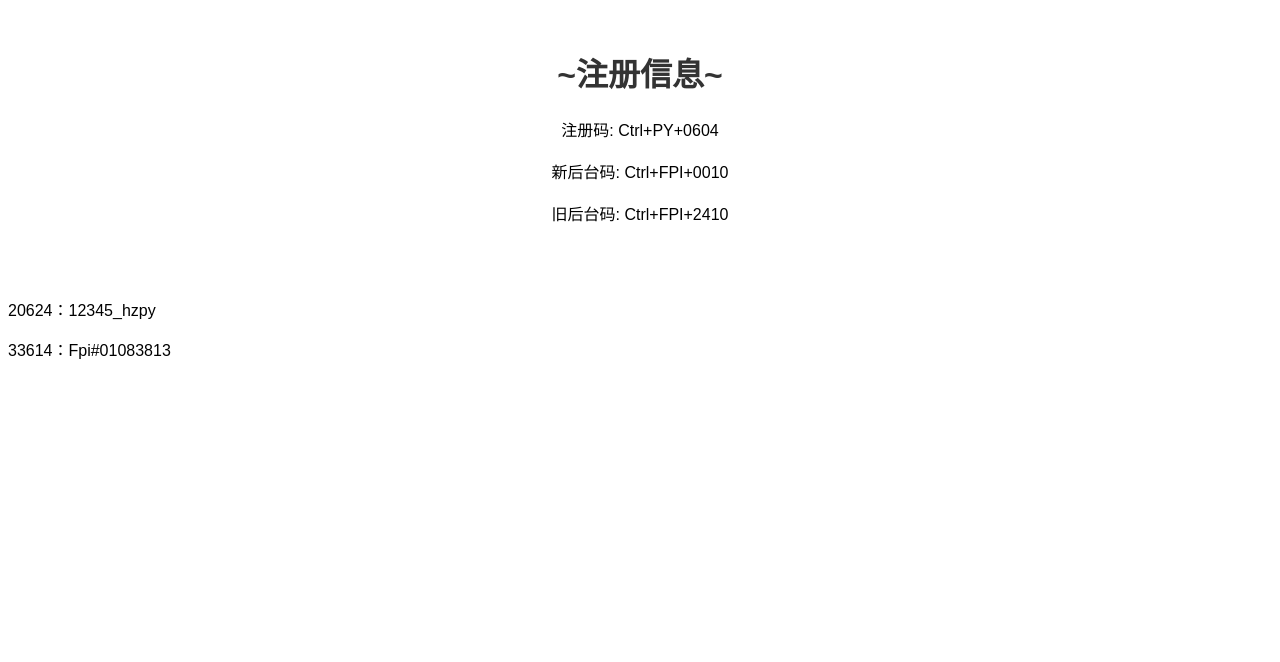
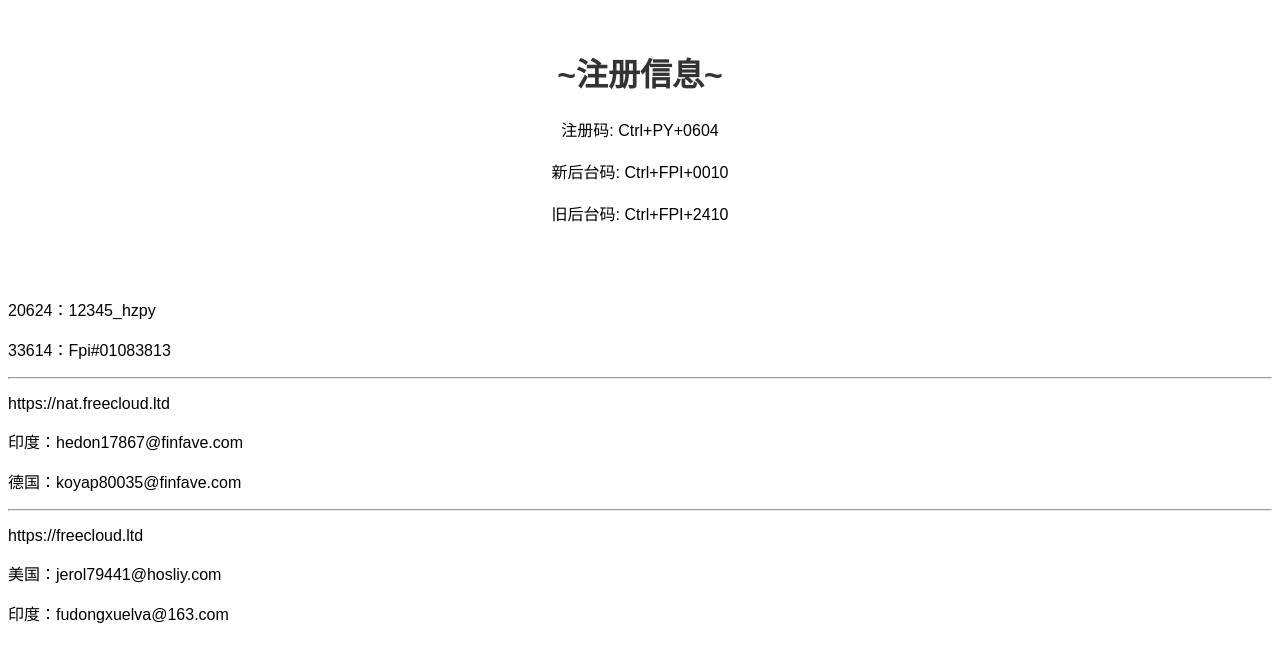
Before and after one commit to codebysnail/codebysnail.github.io, a plain HTML site: page index.html in a window 1280 px wide. Drawn offline with Linux system fonts and the light colour scheme.

Commit message:
Update index.html

```diff
--- a/index.html
+++ b/index.html
@@ -19,6 +19,14 @@
   </div>
   <p>20624：12345_hzpy</p>
   <p>33614：Fpi#01083813</p>
+  <hr>
+  <p>https://nat.freecloud.ltd</p>
+  <p>印度：hedon17867@finfave.com</p>
+  <p>德国：koyap80035@finfave.com</p>
+  <hr>
+  <p>https://freecloud.ltd</p>
+  <p>美国：jerol79441@hosliy.com</p>
+  <p>印度：fudongxuelva@163.com</p>
   <script src="script.js"></script>
 </body>
 </html>
```
